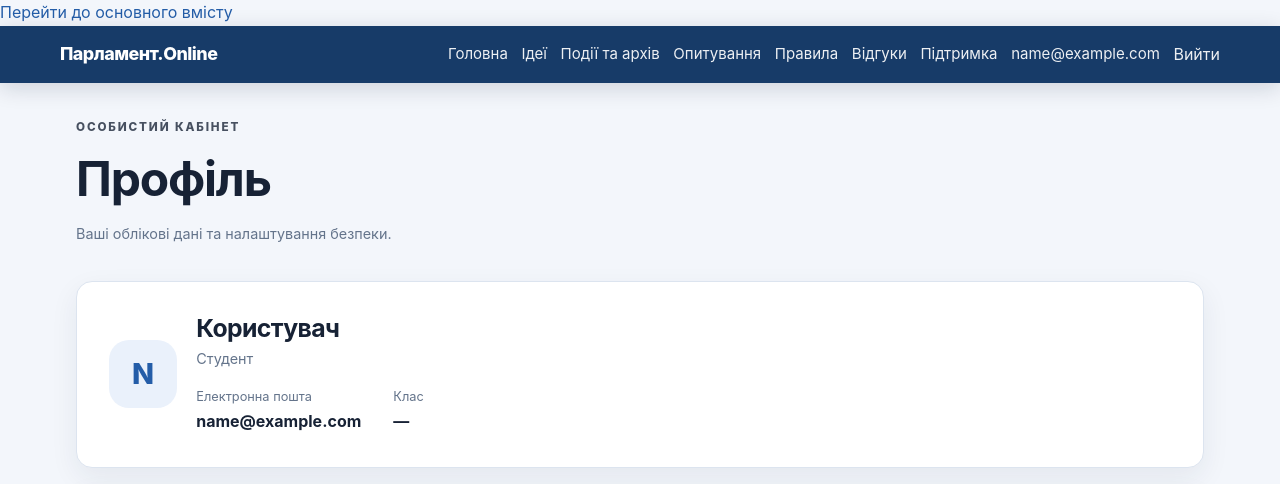
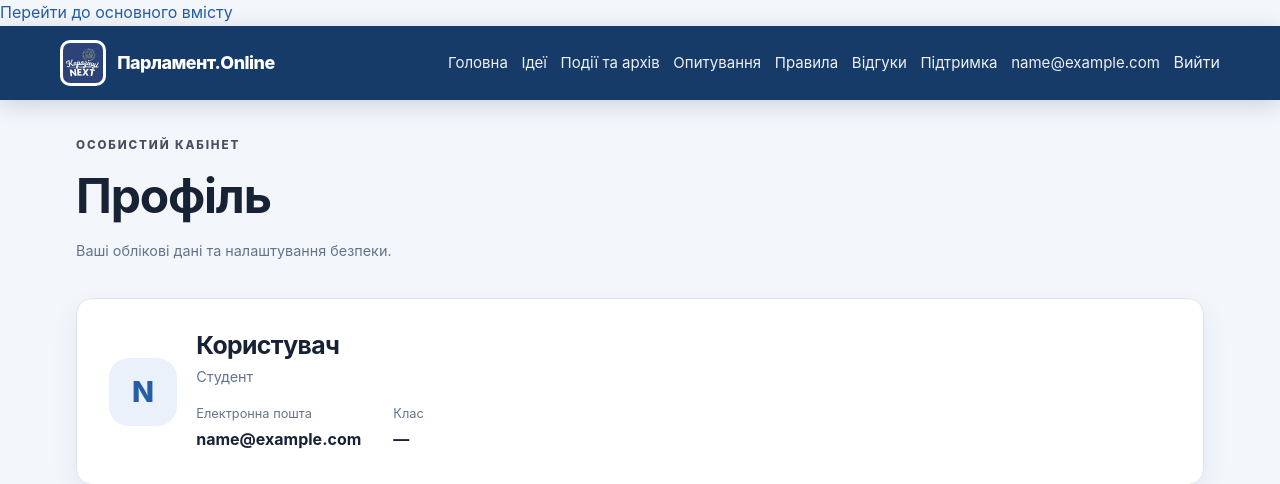
Before and after one commit to ballzdb/parlament-online, a Django app: page /accounts/profile/ in a window 1280 px wide. Shown: the top 484 px of the page. Run offline with Django 5.2, Linux system fonts and the light colour scheme; the visitor is signed in with stand-in values (Sample User, id 1); data comes from the database, SQL or seed files in the repository; parts of the project's set-up code (start-up, migrations or seed data) failed here and were passed over.

Commit message:
Add logo to shared site navigation

```diff
--- a/templates/base.html
+++ b/templates/base.html
@@ -47,7 +47,30 @@
         gap: 1rem;
         flex-wrap: wrap;
       }
-      .brand { font-weight: 800; letter-spacing: -.03em; font-size: 1.12rem; white-space: nowrap; }
+      .brand {
+        display: inline-flex;
+        align-items: center;
+        gap: .7rem;
+        min-width: 0;
+        color: #fff;
+        font-weight: 800;
+        letter-spacing: -.03em;
+        font-size: 1.12rem;
+        white-space: nowrap;
+        text-decoration: none;
+      }
+      .brand:hover { color: #fff; text-decoration: none; }
+      .brand-logo {
+        display: block;
+        width: 46px;
+        height: 46px;
+        flex: 0 0 46px;
+        object-fit: contain;
+        border-radius: 10px;
+        background: #fff;
+        padding: 3px;
+      }
+      .brand-name { line-height: 1.15; }
       .nav-links { display: flex; gap: .85rem; flex-wrap: wrap; align-items: center; }
       .nav-links a { color: white; opacity: .92; font-size: .94rem; }
       .nav-links a:hover { opacity: 1; text-decoration: none; }
@@ -142,7 +165,10 @@
     <a class="skip-link" href="#main-content">Перейти до основного вмісту</a>
     <nav class="site-nav" aria-label="Головна навігація">
       <div class="nav-inner">
-        <div class="brand">Парламент.Online</div>
+        <a class="brand" href="{% url 'home' %}" aria-label="Парламент.Online — на головну">
+          <img class="brand-logo" src="{% static 'img/karazin-next-logo.webp' %}" alt="">
+          <span class="brand-name">Парламент.Online</span>
+        </a>
 <div class="nav-links">
           <a href="{% url 'home' %}">Головна</a>
           <a href="{% url 'ideas:list' %}">Ідеї</a>
```
